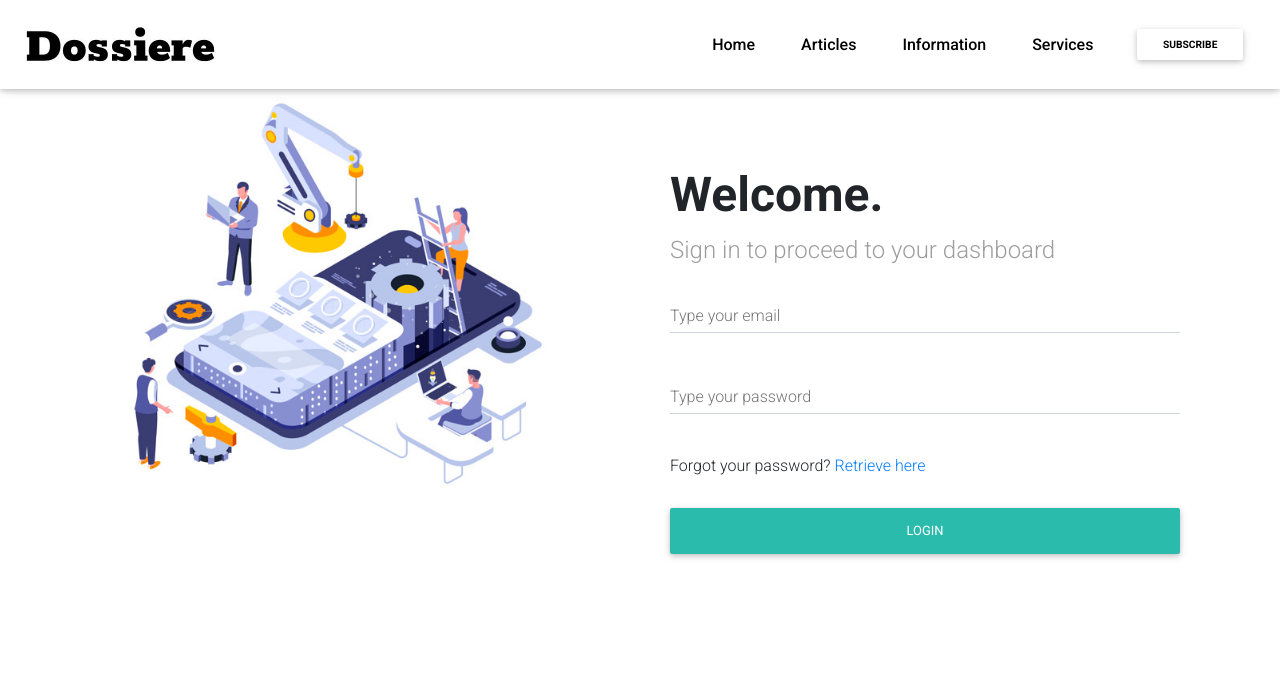
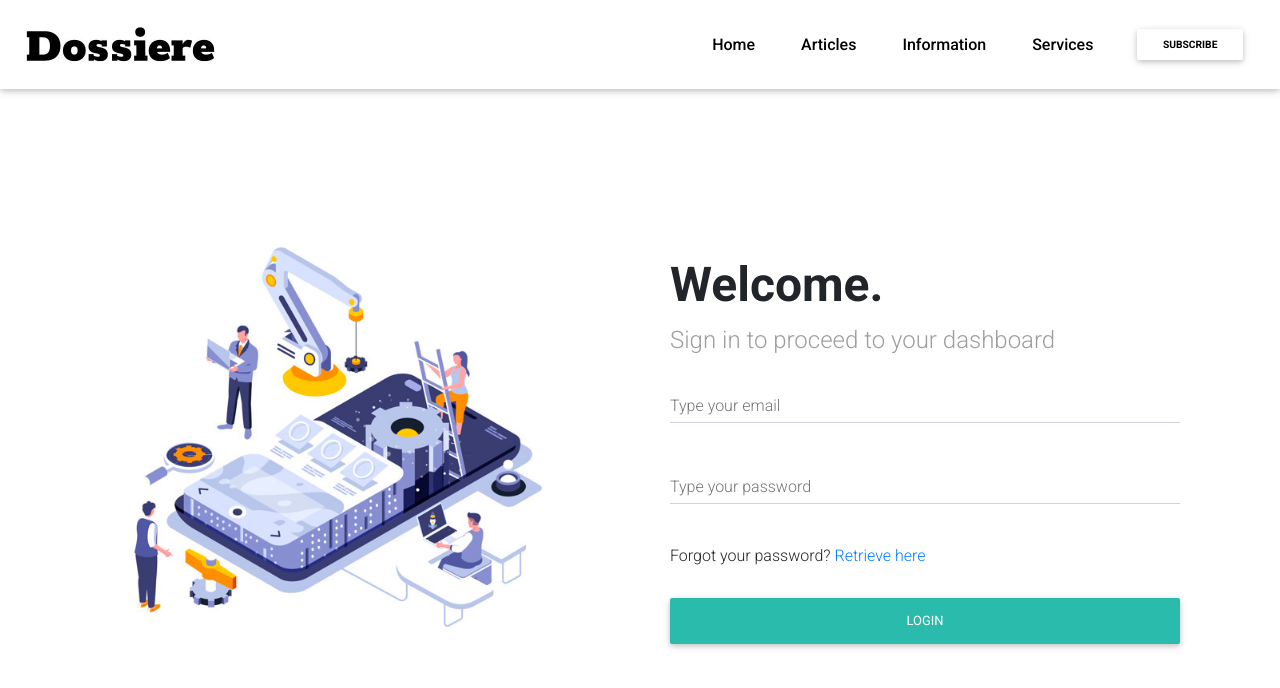
Before and after one commit to fredrekt/dossiere, a React (Create React App) app in the folder frontend/: page /login in a window 1280 px wide. Shown: the top 688 px of the page. Built offline with nearby package versions, Linux system fonts and the light colour scheme; no server answers.

Commit message:
fixed margins

```diff
--- a/frontend/src/components/Admin/auth/Login.js
+++ b/frontend/src/components/Admin/auth/Login.js
@@ -48,10 +48,10 @@ const Login = ({ login, isAuthenticated }) => {
 
   return (
       <MDBAnimation type="slideInLeft" reveal>
-      <MDBContainer style={{'margin-top':'13%'}}>
+      <MDBContainer style={{'margin-top':'20%'}}>
         <MDBRow>
             <MDBCol md="6">
-                <img style={{ "width": "500px", "margin-top": "-15%" }} src={frontdesk} alt=""/>
+                <img style={{ "width": "500px", "margin-top": "-5%" }} src={frontdesk} alt=""/>
             </MDBCol>
             <MDBCol md="6">
                 <MDBContainer>
```
